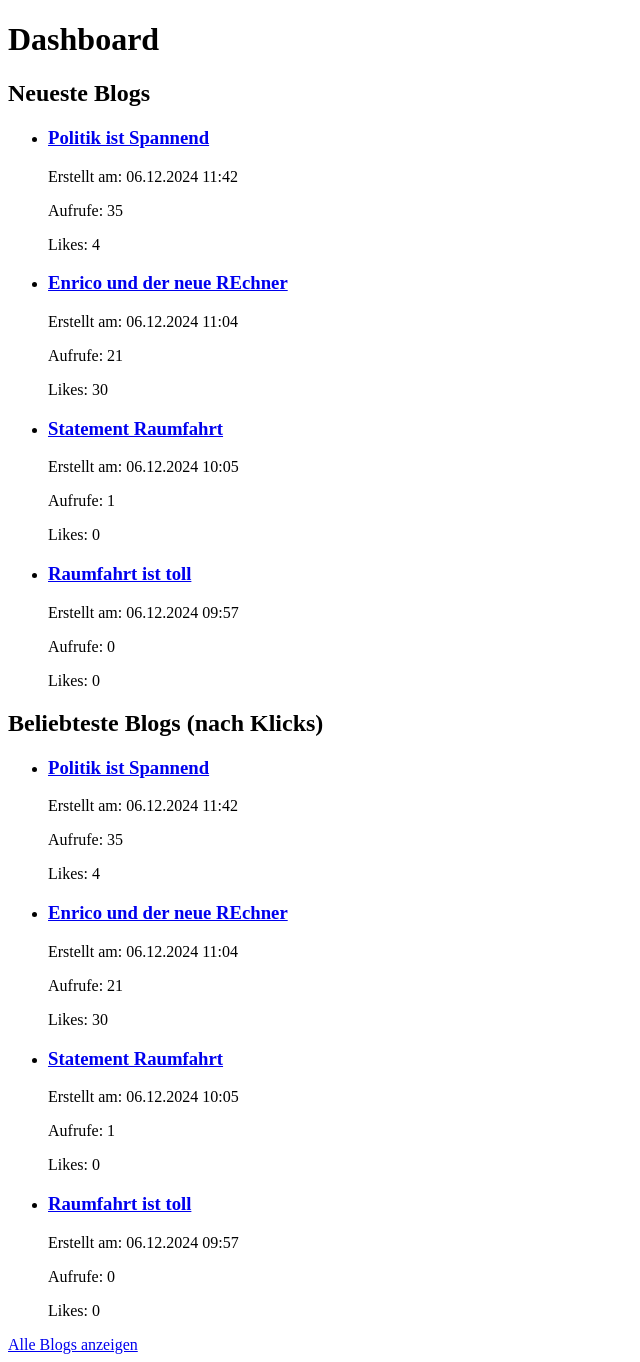
After one commit to Enrico004/BlogProject, a Django app: page /blogs/dashboard/ in a window 1280 px wide. The commit adds this page. Shown: the whole page, without its empty margins (0-640 px from the left). Run offline with Django 5.2, Linux system fonts and the light colour scheme; data comes from the database, SQL or seed files in the repository; both versions use the stored data as it was after the commit.

Commit message:
Aufruffunktion und Dashboard

```diff
--- a/BlogProject/urls.py
+++ b/BlogProject/urls.py
@@ -19,5 +19,5 @@ from django.urls import path, include
 
 urlpatterns = [
     path('admin/', admin.site.urls),
-    path('', include('blog.urls')),
+    path('blogs/', include('blog.urls')),
 ]
--- a/blog/forms.py
+++ b/blog/forms.py
@@ -5,4 +5,4 @@ from .models import Blog
 class BlogForm(forms.ModelForm):
     class Meta:
         model = Blog
-        fields = ['title','content']
+        fields = ['title','content','clicks','likes']
--- a/blog/models.py
+++ b/blog/models.py
@@ -4,4 +4,6 @@ from django.db import models
 class Blog(models.Model):
     title = models.CharField(max_length=200)
     content = models.TextField()
+    clicks = models.IntegerField(default=0)
+    likes = models.IntegerField(default=0)
     created_date = models.DateTimeField(auto_now_add=True)
--- /dev/null
+++ b/blog/templates/blog/blog_dashboard.html
@@ -0,0 +1,38 @@
+<!DOCTYPE html>
+<html>
+<head>
+    <title>Dashboard</title>
+</head>
+<body>
+    <h1>Dashboard</h1>
+
+    <!-- Neueste Blogs -->
+    <h2>Neueste Blogs</h2>
+    <ul>
+        {% for blog in latest_blogs %}
+            <li>
+                <h3><a href="{% url 'blog_detail' blog.pk %}">{{ blog.title }}</a></h3>
+                <p>Erstellt am: {{ blog.created_date|date:"d.m.Y H:i" }}</p>
+                <p>Aufrufe: {{ blog.clicks }}</p>
+                <p>Likes: {{ blog.likes }}</p>
+            </li>
+        {% endfor %}
+    </ul>
+
+    <!-- Blogs mit den meisten Klicks -->
+    <h2>Beliebteste Blogs (nach Klicks)</h2>
+    <ul>
+        {% for blog in most_clicked_blogs %}
+            <li>
+                <h3><a href="{% url 'blog_detail' blog.pk %}">{{ blog.title }}</a></h3>
+                <p>Erstellt am: {{ blog.created_date|date:"d.m.Y H:i" }}</p>
+                <p>Aufrufe: {{ blog.clicks }}</p>
+                <p>Likes: {{ blog.likes }}</p>
+            </li>
+        {% endfor %}
+    </ul>
+
+    <!-- Link zur Blog-Liste -->
+    <a href="{% url 'blog_list' %}">Alle Blogs anzeigen</a>
+</body>
+</html>
--- a/blog/urls.py
+++ b/blog/urls.py
@@ -2,9 +2,12 @@ from django.urls import path
 from . import views
 
 urlpatterns= [
-    path('', views.BlogListView.as_view(), name='blog_list'),
+    path('list/', views.BlogListView.as_view(), name='blog_list'),
     path('<int:pk>/', views.BlogDetailView.as_view(), name='blog_detail'),
     path('create/', views.BlogCreateView.as_view(), name='blog_create'),
     path('<int:pk>/delete/', views.BlogDeleteView.as_view(), name='blog_delete'),
 
+    path('dashboard/', views.BlogDashboardView.as_view(), name='blog_dashboard'),
+
+
 ]
--- a/blog/views.py
+++ b/blog/views.py
@@ -1,6 +1,9 @@
 from django.shortcuts import render
 from django.urls import reverse_lazy
 from django.views.generic import ListView, DetailView, CreateView, DeleteView
+from django.views import View
+from django.http import JsonResponse
+from django.shortcuts import get_object_or_404
 
 from blog.forms import BlogForm
 from blog.models import Blog
@@ -17,6 +20,14 @@ class BlogDetailView(DetailView):
     context_object_name = 'blog'
     template_name = 'blog/blog_detail.html'
 
+    def get_object(self, queryset=None):
+        # Hole das Blog-Objekt
+        blog = super().get_object(queryset)
+        # Erhöhe die Klickanzahl
+        blog.clicks += 1
+        blog.save()
+        return blog
+
 class BlogCreateView(CreateView):
     model = Blog
     form_class = BlogForm
@@ -27,3 +38,16 @@ class BlogDeleteView(DeleteView):
     model = Blog
     success_url = reverse_lazy('blog_list')
     template_name = 'blog/blog_delete.html'
+
+class BlogDashboardView(ListView):
+    model = Blog
+    template_name = 'blog/blog_dashboard.html'  # Verwendet das neue Template
+    context_object_name = 'latest_blogs'  # Kontextname für das QuerySet im Template
+
+    def get_context_data(self, **kwargs):
+        context = super().get_context_data(**kwargs)
+        # Neueste 5 Blogs
+        context['latest_blogs'] = Blog.objects.all().order_by('-created_date')[:5]
+        # 5 Blogs mit den meisten Klicks
+        context['most_clicked_blogs'] = Blog.objects.all().order_by('-clicks')[:5]
+        return context
```
Also changed, not shown: blog/templates/blog/blog_detail.html (+15 -3 lines), blog/templates/blog/blog_list.html (+45 -4 lines), blog/migrations/0002_blog_clicks_blog_likes.py (added), db.sqlite3.
